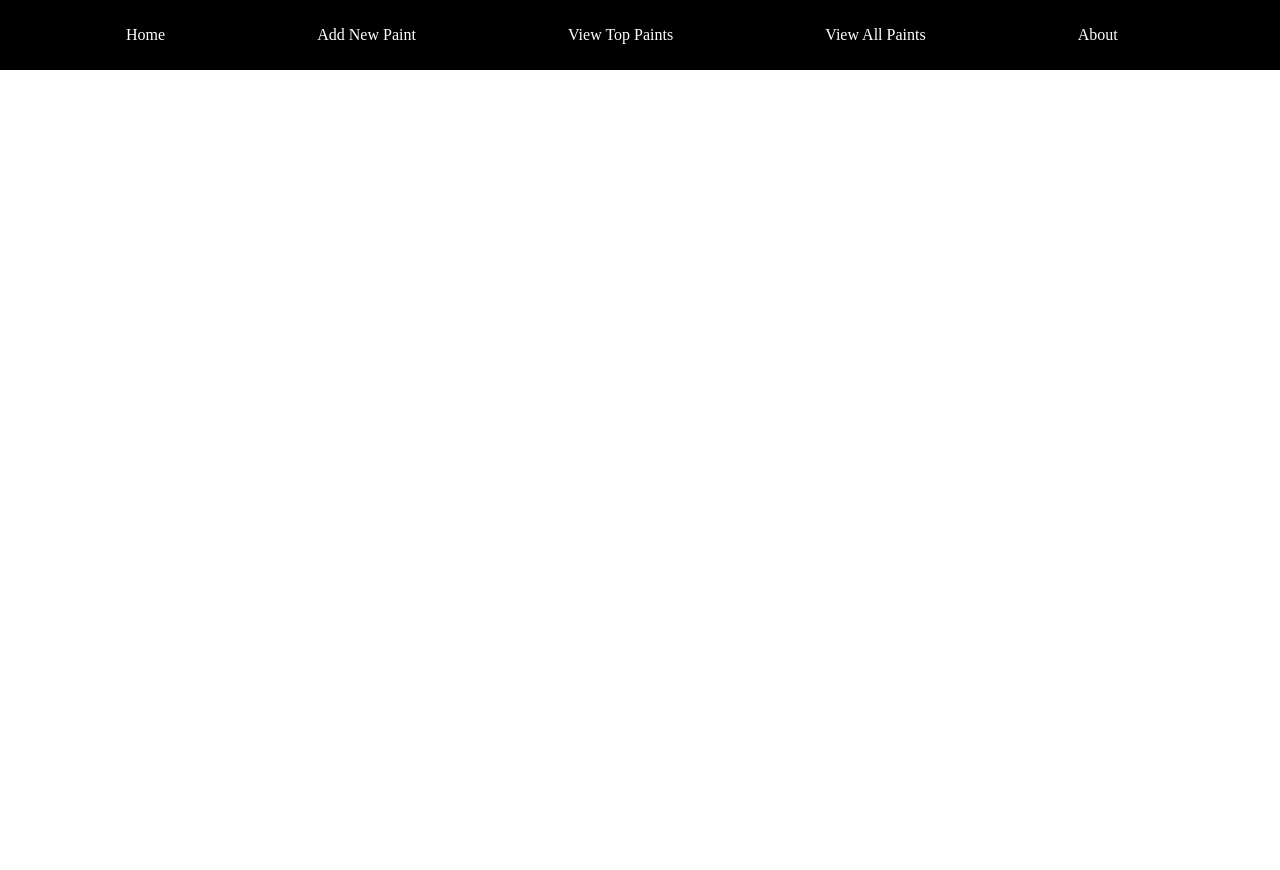
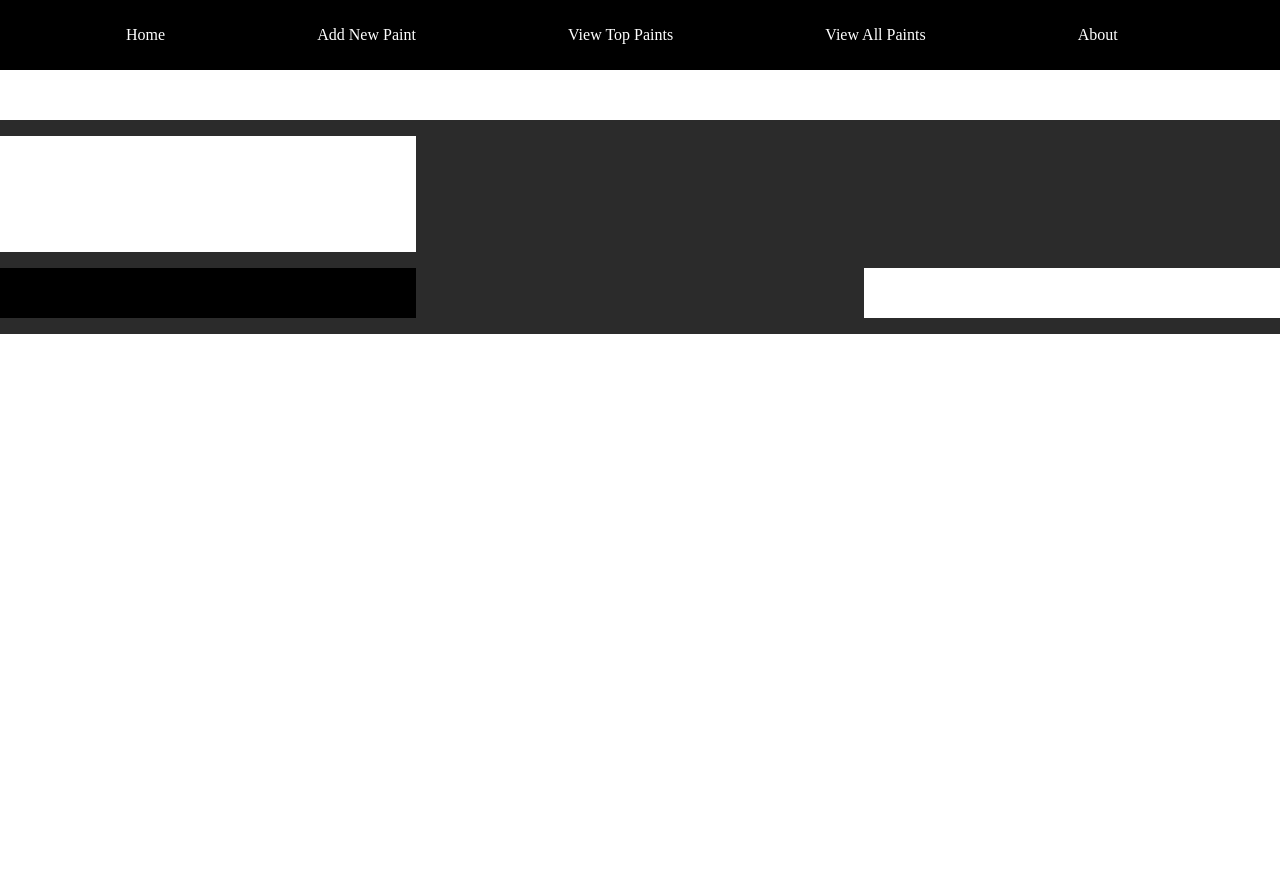
Before and after one commit to LewisBrennanGithub/paint-project, a Flask app: template templates/paints/index.html in a window 1280 px wide. After the commit the page ends 334 px from the top, so only its background shows below. Run offline with Flask 3, Linux system fonts and the light colour scheme; the template is opened without the code that fills it, so the values that code supplies are empty; some libraries are stand-ins or nearby versions; some web fonts are replaced.

Commit message:
resolved method for grid layout, moving to trial

```diff
--- a/repositories/paint_repository.py
+++ b/repositories/paint_repository.py
@@ -45,7 +45,7 @@ def update(paint):
 
 def list_paints_limited():
     paints = []
-    sql = "SELECT * FROM paints ORDER BY popularity DESC LIMIT 9"
+    sql = "SELECT * FROM paints ORDER BY popularity DESC LIMIT 2"
     results = run_sql(sql)
     for row in results:
         paint = Paint(row['name'], row['description'], row['value'], row['offset_value'], row['popularity'], row['id'])
--- a/static/style.css
+++ b/static/style.css
@@ -317,3 +317,71 @@ body {
   padding: 0;
   font-size: 1rem;
 }
+
+.paint-grid {
+  margin-top: 50px;
+  display: grid;
+  grid-template-areas:
+    'w1 p1 p1'
+    'w1 p1 p1'
+    'b1 p2 w2';
+
+  grid-template-rows: repeat(3, 50px);
+  gap: 1rem;
+  background: #2b2b2b;
+  padding-block: 1rem;
+}
+
+.paint-1 {
+  grid-area: p1;
+}
+
+.paint-2 {
+  grid-area: p2;
+}
+
+.paint-3 {
+  grid-area: p3;
+}
+
+.paint-4 {
+  grid-area: p4;
+}
+
+.testwhite1 {
+  grid-area: w1;
+  background: white;
+}
+
+.testwhite2 {
+  grid-area: w2;
+  background: white;
+}
+
+.testwhite3 {
+  grid-area: w3;
+  background: white;
+}
+
+.testwhite4 {
+  grid-area: w4;
+  background: white;
+}
+
+.testblack1 {
+  grid-area: b1;
+  background: black;
+  color: white;
+}
+
+.testblack2 {
+  grid-area: b2;
+  background: black;
+  color: white;
+}
+
+.testblack3 {
+  grid-area: b3;
+  background: black;
+  color: white;
+}
--- a/templates/paints/index.html
+++ b/templates/paints/index.html
@@ -10,11 +10,30 @@
 {% extends "paints/navbar.html" %}
 
 {% block content %}
-  <section class="toppaintsmain">
-  {% for paint in paints %}
-  <div class="paintsquare" style="background-color:{{paint.value}}">
-    <a class="button" href="/paints/{{paint.id}}" style="color:{{paint.offset_value}}">{{paint.name}}</a>
-  </div>
-{% endfor %}
+  <section class="paint-grid">
+    <div class="grid-item testwhite1"></div>
+
+    {% for paint in paints %}
+    {% if loop.index == 1 %}
+      <div class="grid-item paint-1" style="background-color:{{ paint.value }}">
+
+      </div>
+
+    {% endif %}
+  {% endfor %}
+
+    <div class="grid-item testblack1"></div>
+
+    {% for paint in paints %}
+    {% if loop.index == 2 %}
+<div class="grid-item paint-2" style="background-color:{{ paint.value }}">
+</div>
+    {% endif %}
+    {% endfor %}
+
+    <div class="grid-item testwhite2"></div>
+
   </section>
-  {% endblock %}
+{% endblock %}
+<!-- <a class="button" href="/paints/{{ paint.id }}" style="color:{{ paint.offset_value }}">{{ paint.name }}</a>
+<a class="button" href="/paints/{{ paint.id }}" style="color:{{ paint.offset_value }}">{{ paint.name }}</a> -->
```
